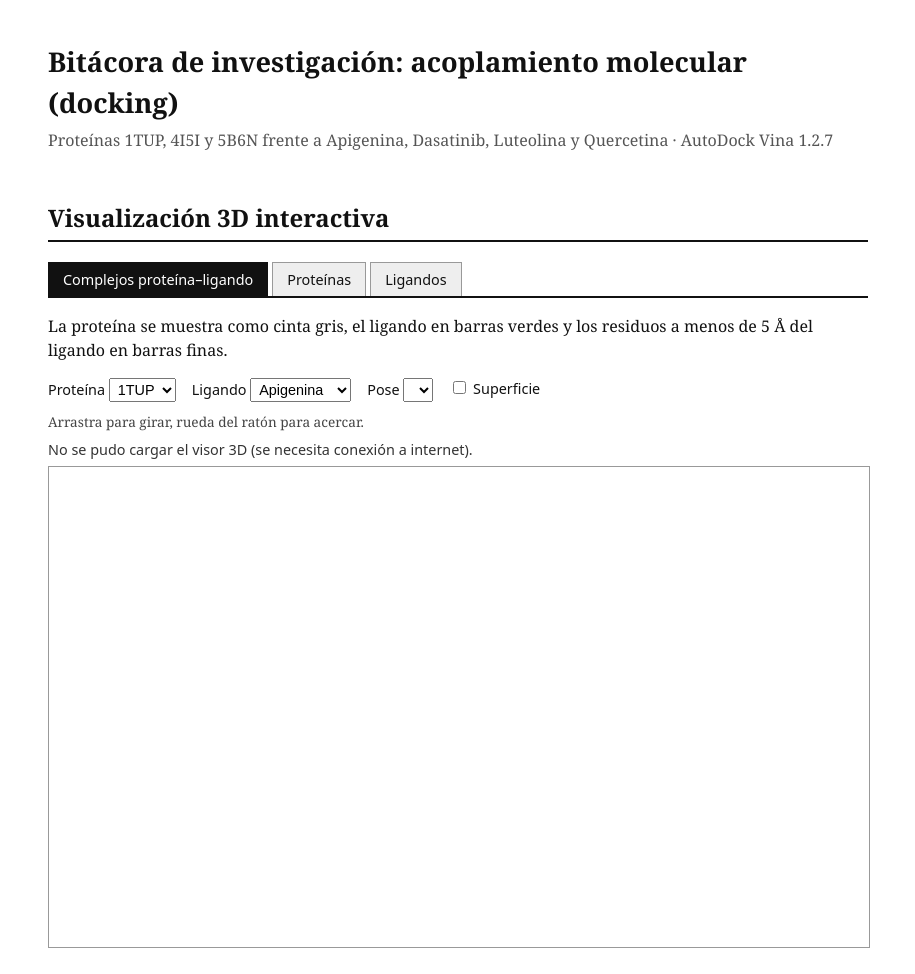
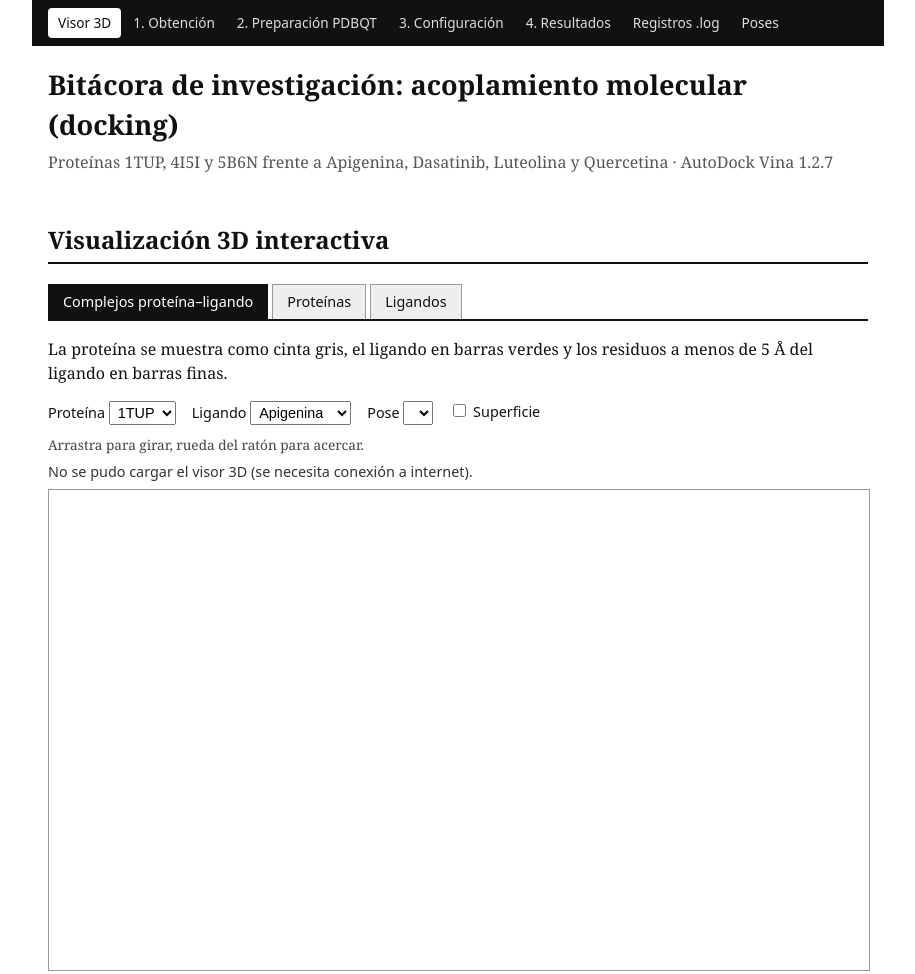
Before and after one commit to ezesal93/docking-proyecto, a plain HTML site: page bitacora.html in a window 1280 px wide. Shown: the top 974 px of the page, without its empty margins (182-1097 px from the left). Drawn offline with Linux system fonts and the light colour scheme.

Commit message:
Menú de navegación fijo y botón para volver arriba
Co-Authored-By: Claude Opus 5.5 <noreply@anthropic.com>

```diff
--- a/bitacora.html
+++ b/bitacora.html
@@ -29,6 +29,17 @@
   #visor { position: relative; width: 100%; height: 480px; border: 1px solid #999; background: #fff; }
   #estado { font-family: system-ui, sans-serif; font-size: .9em; color: #333; margin: 6px 0; min-height: 1.4em; }
   .solo-print { display: none; }
+  html { scroll-behavior: smooth; scroll-padding-top: 56px; }
+  .menu { position: sticky; top: 0; z-index: 10; display: flex; gap: 2px; overflow-x: auto;
+           margin: -24px -16px 16px; padding: 8px 16px; background: #111;
+           font-family: system-ui, sans-serif; font-size: .85em; white-space: nowrap; }
+  .menu a { color: #ddd; text-decoration: none; padding: 5px 10px; border-radius: 4px; word-break: normal; }
+  .menu a:hover { background: #333; color: #fff; }
+  .menu a.activa { background: #fff; color: #111; }
+  .arriba { position: fixed; right: 16px; bottom: 16px; width: 40px; height: 40px; border-radius: 50%;
+             background: #111; color: #fff; text-align: center; line-height: 40px; font-size: 20px;
+             text-decoration: none; opacity: 0; pointer-events: none; transition: opacity .2s; }
+  .arriba.visible { opacity: .85; pointer-events: auto; }
   .tabs { display: flex; flex-wrap: wrap; border-bottom: 2px solid #111; margin-top: 10px; }
   .tabs button { font: inherit; font-family: system-ui, sans-serif; font-size: .9em; padding: 6px 14px;
                   border: 1px solid #999; border-bottom: none; background: #eee; color: #111; cursor: pointer; margin-right: 4px; }
@@ -46,6 +57,16 @@
 </style>
 </head>
 <body>
+<nav class="menu solo-pantalla" aria-label="Secciones">
+  <a href="#visor3d">Visor 3D</a>
+  <a href="#obtencion">1. Obtención</a>
+  <a href="#preparacion">2. Preparación PDBQT</a>
+  <a href="#configuracion">3. Configuración</a>
+  <a href="#resultados">4. Resultados</a>
+  <a href="#registros">Registros .log</a>
+  <a href="#poses">Poses</a>
+</nav>
+<a href="#" class="arriba solo-pantalla" aria-label="Volver arriba">↑</a>
 
 <h1>Bitácora de investigación: acoplamiento molecular (docking)</h1>
 <p class="sub">Proteínas 1TUP, 4I5I y 5B6N frente a Apigenina, Dasatinib, Luteolina y Quercetina · AutoDock Vina 1.2.7</p>
@@ -86,11 +107,11 @@ y cada complejo proteína–ligando: <a href="https://ezesal93.github.io/docking
   <div id="visor"></div>
 </div>
 
-<h2>1. Obtención de las estructuras</h2>
+<h2 id="obtencion">1. Obtención de las estructuras</h2>
 <p>Se descargaron los archivos PDB de las proteínas desde <strong>Protein Data Bank</strong> (carpeta <code>1_proteinas_PDB</code>)
 y los archivos de los ligandos desde <strong>PubChem</strong> (carpeta <code>2_ligandos_SDF</code>).</p>
 
-<h2>2. Preparación de archivos PDBQT</h2>
+<h2 id="preparacion">2. Preparación de archivos PDBQT</h2>
 <p>Las proteínas y los ligandos se convirtieron a formato PDBQT para usarlos en AutoDock Vina.
 Por su extensión, de cada archivo se muestran solo las primeras 20 líneas; el documento completo está en el enlace.</p>
 <h3>2.1 Proteínas</h3>
@@ -231,7 +252,7 @@ BRANCH   5  12
 ATOM     12  C   UNL     1       1.888   0.018  -0.193  1.00  0.00     0.025 A
 ATOM     13  C   UNL     1       2.636  -0.143   0.973  1.00  0.00     0.062 A </pre><p class="more">Se muestran 20 de 46 líneas. Documento completo: <a href="https://raw.githubusercontent.com/ezesal93/docking-proyecto/main/3-preparacion/ligandos_PDBQT/Quercetina.pdbqt">https://raw.githubusercontent.com/ezesal93/docking-proyecto/main/3-preparacion/ligandos_PDBQT/Quercetina.pdbqt</a></p></div>
 
-<h2 class="page">3. Archivos de configuración</h2>
+<h2 id="configuracion" class="page">3. Archivos de configuración</h2>
 <p>Para cada combinación proteína–ligando se definió el centro y tamaño de la caja de búsqueda y los parámetros del docking.
 Se muestran completos.</p>
 <div class="doc"><h4>config_1TUP_Apigenina.txt</h4><pre>receptor = ..\3-preparacion\proteinas_PDBQT\1TUP.pdbqt
@@ -415,13 +436,13 @@ exhaustiveness = 32
 num_modes = 9
 energy_range = 5.0</pre><p class="more">Archivo: <a href="4_configuracion/config_5B6N_Quercetina.txt">4_configuracion/config_5B6N_Quercetina.txt</a></p></div>
 
-<h2 class="page">4. Resultados del docking</h2>
-<h3>4.1 Resumen: mejor afinidad (modo 1)</h3>
+<h2 id="resultados" class="page">4. Resultados del docking</h2>
+<h3 id="resumen">4.1 Resumen: mejor afinidad (modo 1)</h3>
 <table><thead><tr><th>Proteína</th><th>Ligando</th><th>Afinidad (kcal/mol)</th></tr></thead>
 <tbody><tr data-p='1TUP' data-l='Apigenina'><td>1TUP</td><td>Apigenina</td><td class='num'>-5.635</td></tr><tr data-p='1TUP' data-l='Dasatinib'><td>1TUP</td><td>Dasatinib</td><td class='num'>-6.124</td></tr><tr data-p='1TUP' data-l='Luteolina'><td>1TUP</td><td>Luteolina</td><td class='num'>-5.458</td></tr><tr data-p='1TUP' data-l='Quercetina'><td>1TUP</td><td>Quercetina</td><td class='num'>-5.672</td></tr><tr data-p='4I5I' data-l='Apigenina'><td>4I5I</td><td>Apigenina</td><td class='num'>-10.14</td></tr><tr data-p='4I5I' data-l='Dasatinib'><td>4I5I</td><td>Dasatinib</td><td class='num'>-6.021</td></tr><tr data-p='4I5I' data-l='Luteolina'><td>4I5I</td><td>Luteolina</td><td class='num'>-10.41</td></tr><tr data-p='4I5I' data-l='Quercetina'><td>4I5I</td><td>Quercetina</td><td class='num'>-9.327</td></tr><tr data-p='5B6N' data-l='Apigenina'><td>5B6N</td><td>Apigenina</td><td class='num'>-6.953</td></tr><tr data-p='5B6N' data-l='Dasatinib'><td>5B6N</td><td>Dasatinib</td><td class='num'>-6.806</td></tr><tr data-p='5B6N' data-l='Luteolina'><td>5B6N</td><td>Luteolina</td><td class='num'>-7.068</td></tr><tr data-p='5B6N' data-l='Quercetina'><td>5B6N</td><td>Quercetina</td><td class='num'>-7.045</td></tr></tbody></table>
 <p class="solo-pantalla more">Haz clic en una fila para verla en el visor 3D (al inicio de la página).</p>
 
-<h3>4.2 Registros de AutoDock Vina (.log)</h3>
+<h3 id="registros">4.2 Registros de AutoDock Vina (.log)</h3>
 <div class="doc"><h4>1TUP_Apigenina_out.log</h4><pre>AutoDock Vina v1.2.7
 #################################################################
 # If you used AutoDock Vina in your work, please cite:          #
@@ -975,7 +996,7 @@ mode |   affinity | dist from best mode
    7       -5.132      4.734      7.314
    8       -4.888      4.327      7.534
    9       -4.732      3.635      5.047</pre><p class="more">Archivo: <a href="5_resultados_docking/5B6N_Quercetina_out.log">5_resultados_docking/5B6N_Quercetina_out.log</a></p></div>
-<h3 class="page">4.3 Poses generadas (_out.pdbqt)</h3>
+<h3 id="poses" class="page">4.3 Poses generadas (_out.pdbqt)</h3>
 <p>Se muestran las primeras 20 líneas de cada archivo; el documento completo está en el enlace.</p>
 <div class="doc"><h4>1TUP_Apigenina_out.pdbqt</h4><pre>MODEL 1
 REMARK VINA RESULT:    -5.635      0.000      0.000
@@ -1207,6 +1228,23 @@ ATOM      7  C   UNL     1     -18.139  52.503 -27.251  1.00  0.00     0.238 A
 ATOM      8  C   UNL     1     -18.319  52.585 -29.736  1.00  0.00     0.134 A
 ATOM      9  C   UNL     1     -19.683  50.144 -29.727  1.00  0.00     0.094 A </pre><p class="more">Se muestran 20 de 486 líneas. Documento completo: <a href="https://raw.githubusercontent.com/ezesal93/docking-proyecto/main/5_resultados_docking/5B6N_Quercetina_out.pdbqt">https://raw.githubusercontent.com/ezesal93/docking-proyecto/main/5_resultados_docking/5B6N_Quercetina_out.pdbqt</a></p></div>
 
+<script>
+// Menú: resalta la sección visible y muestra el botón "volver arriba"
+(function () {
+  const enlaces = [...document.querySelectorAll(".menu a")];
+  const secciones = enlaces.map(a => document.querySelector(a.getAttribute("href")));
+  function actualizar() {
+    let i = 0;
+    secciones.forEach((s, j) => { if (s.getBoundingClientRect().top < 80) i = j; });
+    enlaces.forEach((a, j) => a.classList.toggle("activa", j === i));
+    const activa = enlaces[i];
+    activa.parentNode.scrollLeft = activa.offsetLeft - 16;
+    document.querySelector(".arriba").classList.toggle("visible", scrollY > 600);
+  }
+  addEventListener("scroll", actualizar, { passive: true });
+  actualizar();
+})();
+</script>
 <script src="https://cdnjs.cloudflare.com/ajax/libs/3Dmol/2.4.0/3Dmol-min.js"></script>
 <script>
 (function () {
```
